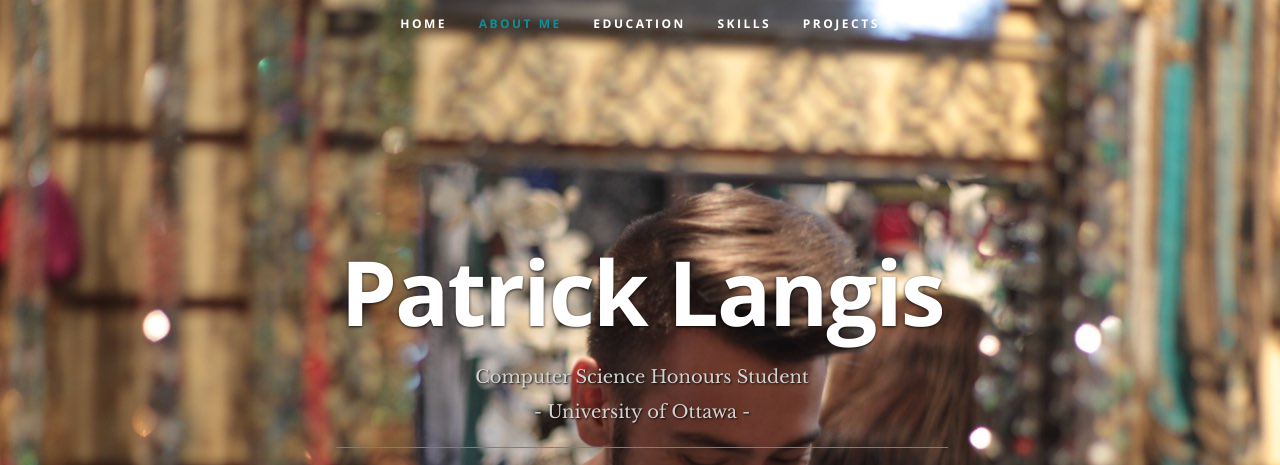
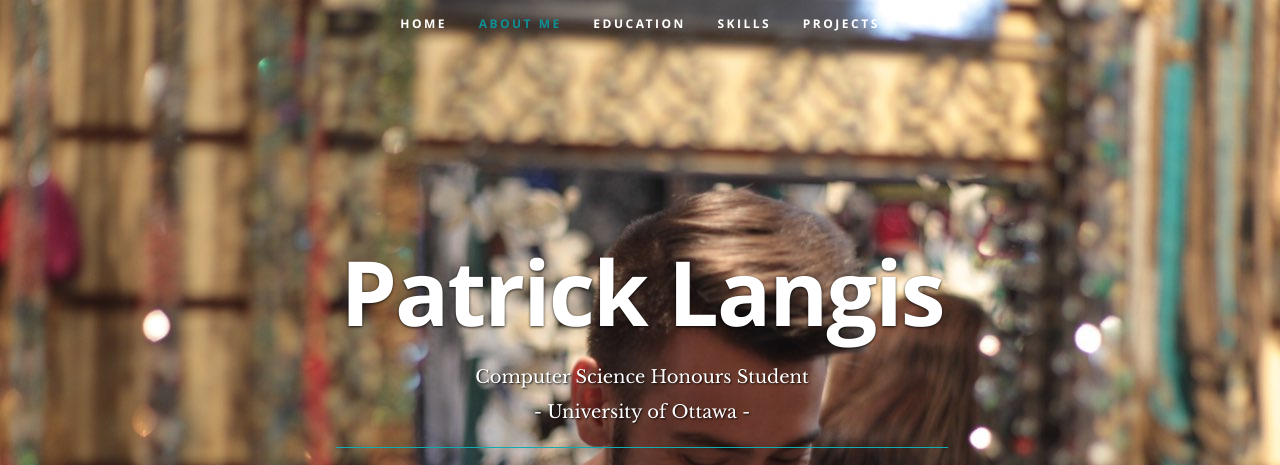
Before and after one commit to PatLangis/portfolio, a plain HTML site: page index.html in a window 1280 px wide. Shown: the top 465 px of the page. Drawn offline with nearby package versions, Linux system fonts and the light colour scheme.

Commit message:
changed color of header

```diff
--- a/css/layout.css
+++ b/css/layout.css
@@ -66,7 +66,7 @@ header .banner-text h1 {
 }
 header .banner-text h3 {
    font: 18px/1.9em 'librebaskerville-regular', serif;
-   color: #d2d2d2;
+   color: #ffffff;
    margin: 0 auto;
    width: 70%;
    text-shadow: 1px 1px 2px rgba(0, 0, 0, .8);
```
